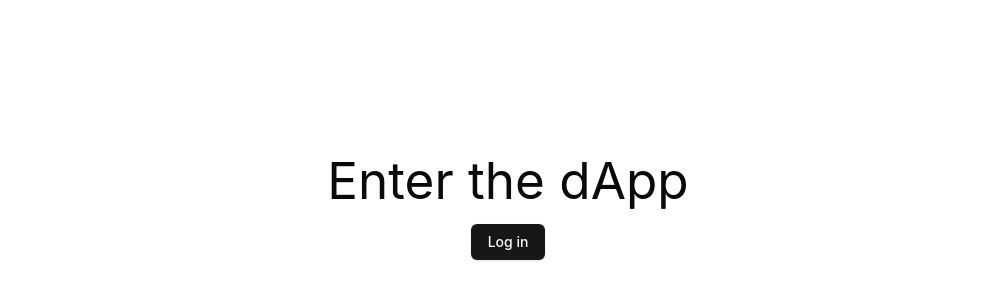
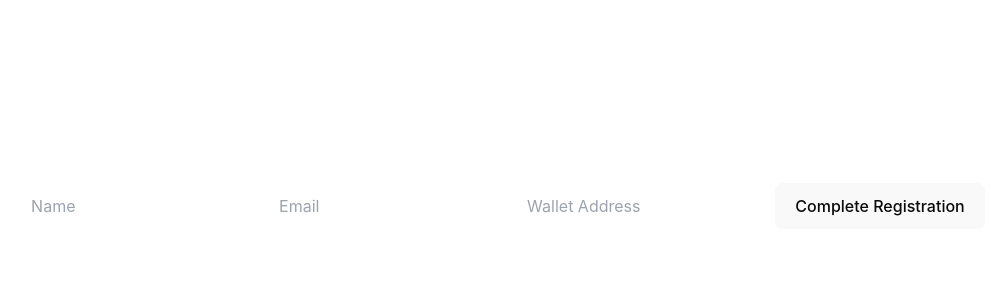
Before and after one commit to rafa-canseco/SplitBill_frontend, a React (Vite) app: page /dashboard in a window 1280 px wide. Before the commit this address led to /. Shown: the part 194-494 px from the top of the page, without its empty margins (132-1127 px from the left). Built offline with nearby package versions, Linux system fonts and the light colour scheme; no server answers.

Commit message:
feat: add retrieving user data from BE

```diff
--- a/src/App.tsx
+++ b/src/App.tsx
@@ -1,23 +1,20 @@
-import { BrowserRouter as Router, Route, Routes, Navigate } from "react-router-dom"
-import { usePrivy } from "@privy-io/react-auth"
-import Home from "./pages/Home"
-import Dashboard from "./pages/Dashboard"
-import './App.css'
+import { BrowserRouter as Router, Route, Routes } from "react-router-dom";
+import { UserProvider } from './contexts/UserContext';
+import Home from "./pages/Home";
+import Dashboard from "./pages/Dashboard";
+import './App.css';
 
 function App() {
-  const { authenticated } = usePrivy();
-
   return (
-    <Router>
-      <Routes>
-        <Route path="/" element={<Home />} />
-        <Route
-          path="/dashboard"
-          element={authenticated ? <Dashboard /> : <Navigate to="/" replace />}
-        />
-      </Routes>
-    </Router>
-  )
+    <UserProvider>
+      <Router>
+        <Routes>
+          <Route path="/" element={<Home />} />
+          <Route path="/dashboard" element={<Dashboard />} />
+        </Routes>
+      </Router>
+    </UserProvider>
+  );
 }
 
-export default App
+export default App;
--- a/src/componentsUX/LogButton.tsx
+++ b/src/componentsUX/LogButton.tsx
@@ -1,32 +1,32 @@
-import {Button} from "@/components/ui/button"
+import { Button } from "@/components/ui/button"
 import { usePrivy } from "@privy-io/react-auth"
 import { useNavigate } from "react-router-dom"
+import { useUser } from "../contexts/UserContext"
 
 interface LogButtonProps {
   className?: string
 }
 
 function LogButton({ className }: LogButtonProps) {
-  const { ready, authenticated, login, logout } = usePrivy();
+  const { authenticated, login, logout } = usePrivy();
+  const { fetchUserData } = useUser();
   const navigate = useNavigate();
 
   const handleClick = async () => {
     if (authenticated) {
       await logout();
-      navigate("/Dashboard");
+      navigate("/");
     } else {
       await login();
+      await fetchUserData();
     }
   }
 
   return (
-    <Button className={className} onClick={handleClick}
-    >
+    <Button className={className} onClick={handleClick}>
       {authenticated ? "Log out" : "Log in"}
     </Button>
-
-
-    )
+  )
 }
 
 export default LogButton
--- /dev/null
+++ b/src/componentsUX/UserProfileForm.tsx
@@ -0,0 +1,59 @@
+import React, { useState, useEffect } from 'react';
+import { useUser } from '../contexts/UserContext';
+import { useNavigate } from 'react-router-dom';
+
+function UserProfileForm() {
+  const { userData, updateUserProfile, privyUser,isRegistered } = useUser();
+  const [name, setName] = useState(userData?.name || '');
+  const [email, setEmail] = useState(userData?.email || privyUser?.email?.address || '');
+  const [walletAddress, setWalletAddress] = useState(userData?.walletAddress || privyUser?.wallet?.address || '');
+  const navigate = useNavigate();
+
+
+  useEffect(() => {
+    if (isRegistered) {
+      navigate('/dashboard');
+    }
+  }, [userData, isRegistered, navigate]);
+
+  const handleSubmit = async (e: React.FormEvent) => {
+    e.preventDefault();
+    await updateUserProfile({
+      name,
+      email,
+      walletAddress: walletAddress,
+      is_profile_complete: true
+    });
+  };
+
+  return (
+    <form onSubmit={handleSubmit}>
+      <input
+        type="text"
+        value={name}
+        onChange={(e) => setName(e.target.value)}
+        placeholder="Name"
+        required
+      />
+      <input
+        type="email"
+        value={email}
+        onChange={(e) => setEmail(e.target.value)}
+        placeholder="Email"
+        required
+        disabled={!!privyUser?.email}
+      />
+      <input
+        type="text"
+        value={walletAddress}
+        onChange={(e) => setWalletAddress(e.target.value)}
+        placeholder="Wallet Address"
+        required
+        disabled={!!privyUser?.wallet}
+      />
+      <button type="submit">Complete Registration</button>
+    </form>
+  );
+}
+
+export default UserProfileForm;
--- /dev/null
+++ b/src/contexts/UserContext.tsx
@@ -0,0 +1,128 @@
+import React, { createContext, useState, useContext, useEffect, ReactNode } from 'react';
+import { usePrivy, User } from '@privy-io/react-auth';
+
+interface UserData {
+  id: number;
+  privy_id: string;
+  name: string | null;
+  email: string | null;
+  walletAddress: string | null;
+  is_profile_complete: boolean;
+}
+
+interface UserContextType {
+  userData: UserData | null;
+  isLoading: boolean;
+  error: string | null;
+  fetchUserData: () => Promise<void>;
+  updateUserProfile: (data: Partial<UserData>) => Promise<void>;
+  privyUser: User | null;
+  isRegistered:boolean;
+}
+
+const UserContext = createContext<UserContextType | undefined>(undefined);
+
+export const UserProvider = ({ children }: { children: ReactNode }) => {
+  const { user, ready } = usePrivy();
+  const [userData, setUserData] = useState<UserData | null>(null);
+  const [isLoading, setIsLoading] = useState<boolean>(true);
+  const [error, setError] = useState<string | null>(null);
+  const [isRegistered, setIsRegistered] = useState<boolean>(false);
+
+  const fetchUserData = async () => {
+    if (!user?.id) return;
+
+    setIsLoading(true);
+    setError(null);
+    try {
+      const checkResponse = await fetch(`http://localhost:8000/api/user/check/${user.id}`);
+      if (!checkResponse.ok) {
+        throw new Error('Failed to check user registration');
+      }
+      const { isRegistered } = await checkResponse.json();
+      setIsRegistered(isRegistered);
+
+      if (isRegistered) {
+        const userDataResponse = await fetch(`http://localhost:8000/api/user/${user.id}`);
+        if (!userDataResponse.ok) {
+          throw new Error('Failed to fetch user data');
+        }
+        const userData = await userDataResponse.json();
+        setUserData(userData);
+      } else {
+        setUserData({
+          id: 0,
+          privy_id: user.id,
+          name: null,
+          email: user.email?.address || null,
+          walletAddress: user.wallet?.address || null,
+          is_profile_complete: false
+        });
+      }
+    } catch (err) {
+      setError(err instanceof Error ? err.message : 'An unknown error occurred');
+      setIsRegistered(false);
+      setUserData(null);
+    } finally {
+      setIsLoading(false);
+    }
+  };
+
+  const updateUserProfile = async (data: Partial<UserData>) => {
+    if (!user?.id) return;
+
+    setIsLoading(true);
+    setError(null);
+    try {
+      const method = userData?.id ? 'PUT' : 'POST';
+      const endpoint = userData?.id
+        ? `http://localhost:8000/api/user/${user.id}`
+        : 'http://localhost:8000/api/user';
+
+      const response = await fetch(endpoint, {
+        method,
+        headers: { 'Content-Type': 'application/json' },
+        body: JSON.stringify({ ...data, privy_id: user.id })
+      });
+
+      if (!response.ok) throw new Error('Failed to update user profile');
+      const updatedUser = await response.json();
+      setUserData(updatedUser);
+    } catch (err) {
+      setError(err instanceof Error ? err.message : 'An unknown error occurred');
+    } finally {
+      setIsLoading(false);
+    }
+  };
+
+  useEffect(() => {
+    if (ready && user && !userData) {
+      fetchUserData();
+    } else if (ready && !user) {
+      setIsLoading(false);
+      setUserData(null);
+    }
+  }, [ready, user]);
+
+  return (
+    <UserContext.Provider value={{
+      userData,
+      isLoading,
+      error,
+      fetchUserData,
+      updateUserProfile,
+      privyUser: user,
+      isRegistered:isRegistered
+    }}>
+      {children}
+    </UserContext.Provider>
+  );
+};
+
+export const useUser = () => {
+  const context = useContext(UserContext);
+  if (context === undefined) {
+    throw new Error('useUser must be used within a UserProvider');
+  }
+  return context;
+};
--- a/src/pages/Dashboard.tsx
+++ b/src/pages/Dashboard.tsx
@@ -1,19 +1,25 @@
-import LogButton from "@/componentsUX/LogButton"
-import { usePrivy } from '@privy-io/react-auth';
-
-
+import { useUser } from '../contexts/UserContext';
+import UserProfileForm from '../componentsUX/UserProfileForm';
+import LogButton from '../componentsUX/LogButton';
 
 function Dashboard() {
-      const { user } = usePrivy();
+const { userData, isLoading, error, isRegistered } = useUser();
+
+  if (isLoading) return <div>Loading...</div>;
+  if (error) return <div>Error: {error}</div>;
+
+  if (!userData || !isRegistered) {
+    return <UserProfileForm />;
+  }
+
   return (
     <div>
-      <LogButton className="mt-4"/>
-      <h1>Dashboard</h1>
-      <p>You're logged in! !</p>
-      <li>Wallet: {user.wallet ? user.wallet.address : 'None'}</li>
-
+      <h1>Welcome, {userData.name}!</h1>
+      <p>Email: {userData.email}</p>
+      <p>Wallet: {userData.walletAddress}</p>
+      <LogButton />
     </div>
-  )
+  );
 }
 
-export default Dashboard
+export default Dashboard;
--- a/src/pages/Home.tsx
+++ b/src/pages/Home.tsx
@@ -1,25 +1,26 @@
-import { usePrivy } from "@privy-io/react-auth"
-import { useNavigate } from "react-router-dom"
-import { useEffect } from "react"
-import LogButton from "@/componentsUX/LogButton"
+import { useEffect } from "react";
+import { useNavigate } from "react-router-dom";
+import { usePrivy } from "@privy-io/react-auth";
+import { useUser } from "../contexts/UserContext";
+import LogButton from "@/componentsUX/LogButton";
 
 function Home() {
   const { authenticated, ready } = usePrivy();
+  const { isRegistered, isLoading, userData } = useUser();
   const navigate = useNavigate();
 
   useEffect(() => {
-    if (ready && authenticated) {
+    if (ready && authenticated && isRegistered && !isLoading && userData?.is_profile_complete) {
       navigate("/dashboard");
     }
-  }, [authenticated,navigate,ready])
-
+  }, [ready, authenticated, isRegistered, isLoading, userData, navigate]);
 
   return (
     <div>
-      <h1>Enter the dApp </h1>
-    <LogButton className="mt-4"/>
+      <h1>Enter the dApp</h1>
+      <LogButton className="mt-4" />
     </div>
-  )
+  );
 }
 
-export default Home
+export default Home;
```
